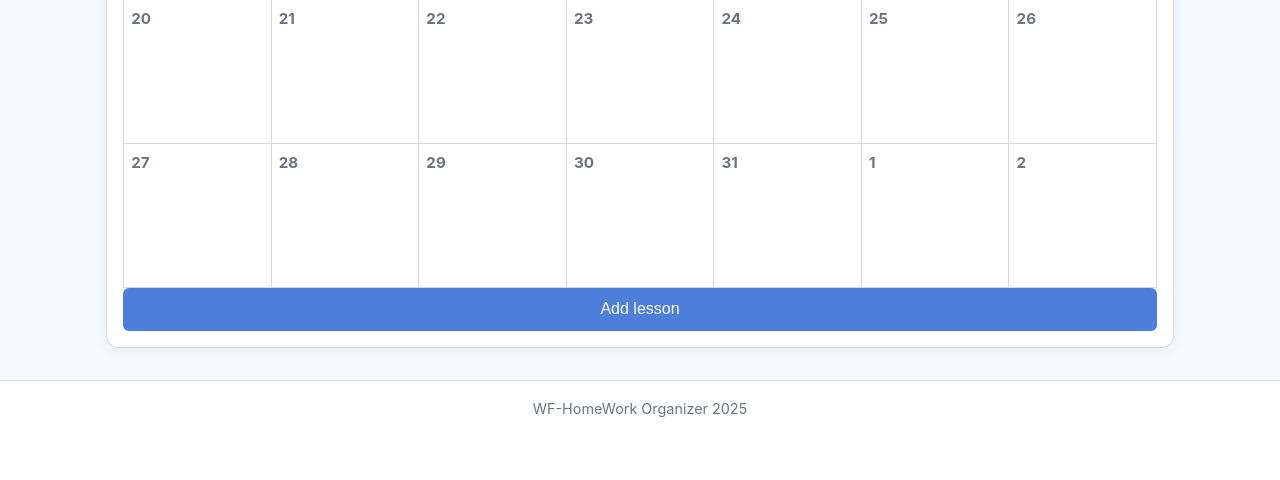
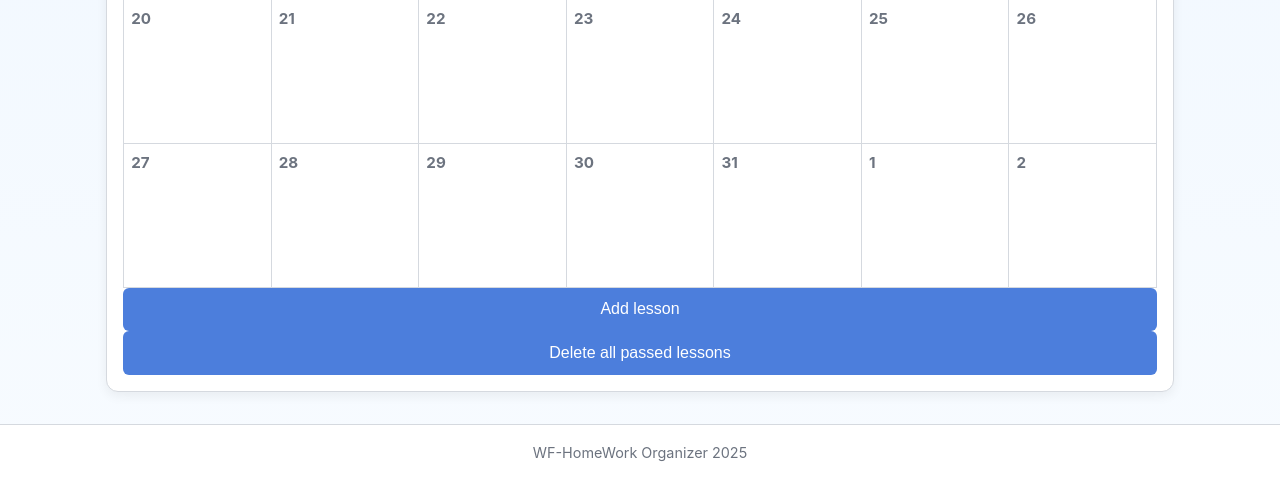
Before and after one commit to mzsl03/private-teacher-site, a Django app: page /calendar/ in a window 1280 px wide. Shown: the part 612-1092 px from the top of the page. Before the commit the page ends 1029 px from the top, so only its background shows below. Run offline with Django 5.2, Linux system fonts and the light colour scheme; a user stored in the database is signed in; tables that the repository leaves empty hold one stand-in row (values such as "Sample post").

Commit message:
feat: delete button visible on calendar page

```diff
--- a/core_site/homework_org_site/templates/calendar/month.html
+++ b/core_site/homework_org_site/templates/calendar/month.html
@@ -67,6 +67,10 @@
             <a href="{% url 'add_lesson' %}">
                 <button class="btn">Add lesson</button>
             </a>
+            <form method="post" action="{% url 'delete_old_lessons' %}">
+                {% csrf_token %}
+                <button type="submit" class="btn">Delete all passed lessons</button>
+            </form>
         {% endif %}
     </div>
 {% endblock %}
```
